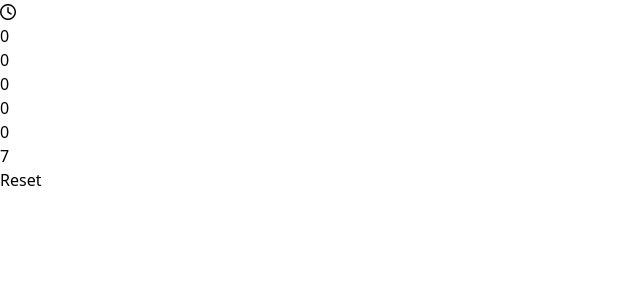
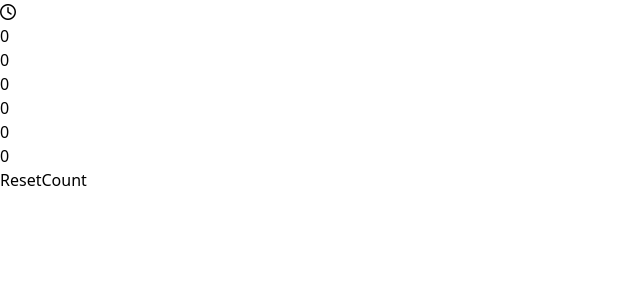
Before and after one commit to 4GeeksAcademy/simple-counter-guillermov3, a React (Vite) app: page / in a window 1280 px wide. Shown: the top 300 px of the page, without its empty margins (0-640 px from the left). Built offline with nearby package versions, Linux system fonts and the light colour scheme.

Commit message:
creamos componente de inicio y pausa

```diff
--- a/index.html
+++ b/index.html
@@ -2,7 +2,7 @@
 <html lang="en">
   <head>
     <meta charset="UTF-8" />
-    <link rel="icon" type="image/svg+xml" href="/vite.svg" />
+    <link rel="icon" type="image/svg+xml" href="src/assets/react.svg" />
     <meta name="viewport" content="width=device-width, initial-scale=1.0" />
     <title>Contador</title>
     <link rel="stylesheet" href="https://cdnjs.cloudflare.com/ajax/libs/font-awesome/6.5.2/css/all.min.css" integrity="sha512-SnH5WK+bZxgPHs44uWIX+LLJAJ9/2PkPKZ5QiAj6Ta86w+fsb2TkcmfRyVX3pBnMFcV7oQPJkl9QevSCWr3W6A==" crossorigin="anonymous" referrerpolicy="no-referrer" />
--- /dev/null
+++ b/src/OnOffButton.jsx
@@ -0,0 +1,22 @@
+import React from "react";
+import PropTypes from "prop-types";
+
+const OnOffButton = ({ isRunning, toggleRunning }) => {
+  return (
+    <button
+      onClick={toggleRunning}
+      className={`rounded-lg my-6 p-2 ${
+        isRunning ? "bg-red-500" : "bg-green-500"
+      }`}
+    >
+      {isRunning ? "Pause" : "Count"}
+    </button>
+  );
+};
+
+OnOffButton.propTypes = {
+  isRunning: PropTypes.bool.isRequired,
+  toggleRunning: PropTypes.func.isRequired,
+};
+
+export default OnOffButton;
--- a/src/ResetButton.jsx
+++ b/src/ResetButton.jsx
@@ -10,7 +10,7 @@ const ResetButton = ({
   setTenMillions,
 }) => {
   const resetCounter = () => {
-    console.log("reset")
+    console.log("reset");
     setUnits(0);
     setTens(0);
     setHundreds(0);
--- a/src/UnitsCounter.jsx
+++ b/src/UnitsCounter.jsx
@@ -1,6 +1,7 @@
 import React, { useEffect, useState } from "react";
 import Counter from "./Counter";
 import ResetButton from "./ResetButton";
+import OnOffButton from "./OnOffButton";
 
 const UnitsCounter = () => {
   console.log("UnitsCounter");
@@ -10,9 +11,12 @@ const UnitsCounter = () => {
   const [thousands, setThousands] = useState(0);
   const [millions, setMillions] = useState(0);
   const [tenMillions, setTenMillions] = useState(0);
+  const [isRunning, setIsRunning] = useState(false);
 
   useEffect(() => {
     console.log("useEffect");
+    if (!isRunning) return;
+    console.log(isRunning);
     const interval = setInterval(() => {
       console.log("interval");
       setUnits((prevUnits) => {
@@ -25,7 +29,9 @@ const UnitsCounter = () => {
                     if (prevThousands === 9) {
                       setMillions((prevMillions) => {
                         if (prevMillions === 9) {
-                          setTenMillions((prevTenMillions) => prevTenMillions + 1);
+                          setTenMillions(
+                            (prevTenMillions) => prevTenMillions + 1
+                          );
                           return 0;
                         } else {
                           return prevMillions + 1;
@@ -54,7 +60,7 @@ const UnitsCounter = () => {
     }, 1000);
 
     return () => clearInterval(interval);
-  }, []);
+  }, [units, isRunning]);
 
   return (
     <div className="flex h-24 bg-black text-center w-full justify-center gap-x-2.5">
@@ -77,6 +83,10 @@ const UnitsCounter = () => {
         setMillions={setMillions}
         setTenMillions={setTenMillions}
       />
+      <OnOffButton
+        isRunning={isRunning}
+        toggleRunning={() => setIsRunning(!isRunning)}
+      />
     </div>
   );
 };
```
Also changed, not shown: src/main.jsx (line endings or trailing spaces).
